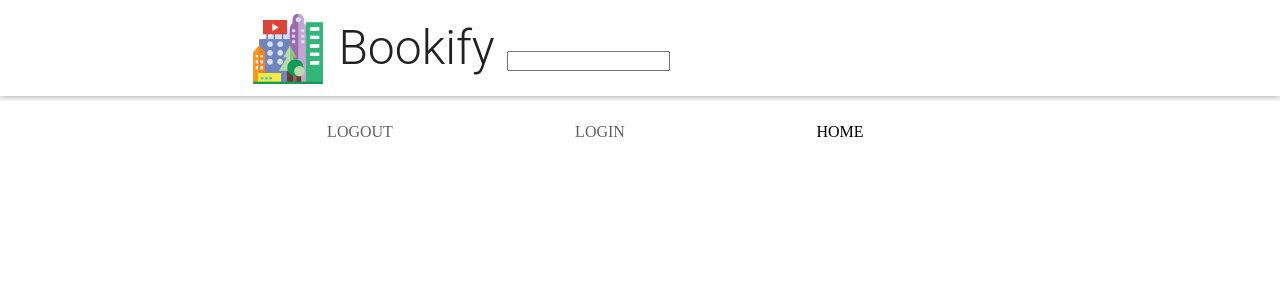
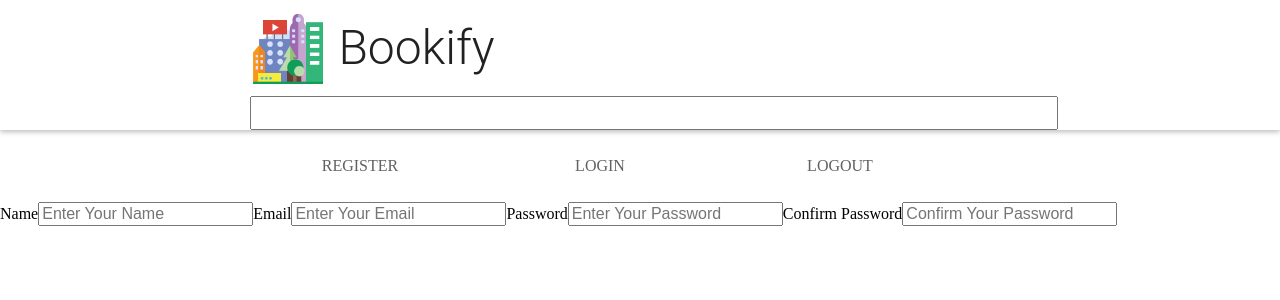
Before and after one commit to darknight1983/bookify_react, a React (Create React App) app in the folder bookify_ui/: page /register in a window 1280 px wide. Shown: the top 300 px of the page. Built offline with nearby package versions, Linux system fonts and the light colour scheme.

Commit message:
Attempted to use React Router but there are errors. I think there is a problem with the way I am attempting to use the router. Pushing changes only so that I can review when I find the solution

```diff
--- a/bookify_ui/package.json
+++ b/bookify_ui/package.json
@@ -6,6 +6,7 @@
     "normalize.css": "^7.0.0",
     "react": "^16.0.0",
     "react-dom": "^16.0.0",
+    "react-router-dom": "^4.2.2",
     "react-scripts": "1.0.14"
   },
   "scripts": {
--- a/bookify_ui/src/App.js
+++ b/bookify_ui/src/App.js
@@ -1,5 +1,6 @@
 import React from 'react'
 import Book from './book'
+import { Link } from 'react-router-dom';
 
 class App extends React.Component {
   constructor() {
@@ -37,19 +38,27 @@ class App extends React.Component {
             <img className="header__logo" src="../images/city.png" alt="iconic view of a cityscape" />
             <h1 className="header__title">Bookify</h1>
             {/* Binding handleClick to instances of App. */}
-            <input className="author_query" type="text" onKeyUp={this.handleClick.bind(this)} />
+            <div className="query__container">
+              <input className="author_query" type="text" size="32" onKeyUp={this.handleClick.bind(this)} />
+            </div>
           </div>
         </header>
         <nav className="nav">
           <ul className="nav__list">
+            <li className="nav__item" ><Link to="/register">Register</Link></li>
+            <li className="nav__item"><a href="/auth/login">Login</a></li>
             <li className="nav__item"><a href="/auth/logout">Logout</a></li>
-            <li className="nav__item"><a href="/auth/login">Login</a></li>
-            <li className="nav__item" ><a href="/home"></a>Home</li>
           </ul>
         </nav>
         <main>
           {this.state.books.map(function(book, i) {
-            return <Book title={book.volumeInfo.title} key={i}/>
+            return <Book title={book.volumeInfo.title}
+                         key={i}
+                         authors={book.volumeInfo.authors}
+                         description={book.volumeInfo.description}
+                         image={book.volumeInfo.imageLinks.smallThumbnail}
+                         />
+
           })}
         </main>
       </div>
--- a/bookify_ui/src/app.css
+++ b/bookify_ui/src/app.css
@@ -63,3 +63,14 @@
   text-decoration: underline;
   color: #212121;
 }
+
+.query__container {
+  max-width: 100%;
+  margin: 0 auto;
+}
+
+.author_query {
+  width: 100%;
+  margin-left: 10px;
+  font-size: 24px;
+}
--- a/bookify_ui/src/book.js
+++ b/bookify_ui/src/book.js
@@ -5,6 +5,9 @@ class Book extends React.Component {
     return (
       <div>
         <h1>{this.props.title}</h1>
+        <h2>{this.props.authors[0]}</h2>
+        <p>{this.props.description}</p>
+        <img src={this.props.image} alt="Picture of the book"/>
       </div>
     )
   }
--- a/bookify_ui/src/index.js
+++ b/bookify_ui/src/index.js
@@ -1,10 +1,15 @@
 import React from 'react';
 import ReactDOM from 'react-dom';
+import { BrowserRouter as Router, Route, Link } from 'react-router-dom';
 import 'normalize.css'
 import './index.css';
 import './app.css';
 import App from './app';
+import RegisterForm from './register';
 // var GOOGLE_API_KEY = AIzaSyDGbeWcI9o5f2jmPLff4wNkUgGdYHhVD_M
 
 
-ReactDOM.render(<App />, document.getElementById('root'));
+ReactDOM.render(<Router>
+                  <Route path="/" component={App}/>
+                  <Route path="/register" component={RegisterForm}/>
+                </Router>, document.getElementById('root'));
--- /dev/null
+++ b/bookify_ui/src/register.js
@@ -0,0 +1,23 @@
+import React from 'react';
+
+
+class RegisterForm extends React.Component {
+  render() {
+    return (
+      <form action='post'>
+        <div class="name-info">
+          <label>Name</label>
+          <input type="text" placeholder="Enter Your Name" />
+          <label>Email</label>
+          <input type="email" placeholder="Enter Your Email" />
+          <label>Password</label>
+          <input type="password" placeholder="Enter Your Password" />
+          <label>Confirm Password</label>
+          <input type="password" placeholder="Confirm Your Password" />
+        </div>
+      </form>
+    )
+  }
+}
+
+export default RegisterForm;
```
Also changed, not shown: 1 other file (tests, documents, lock files or other folders).
